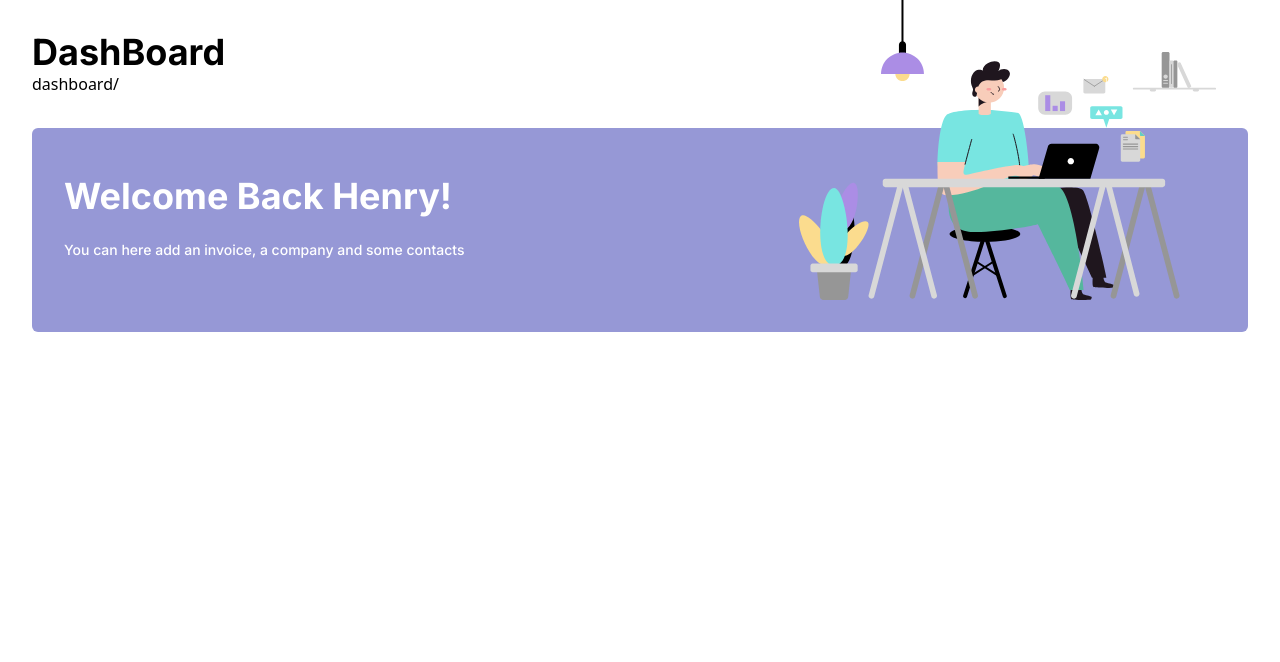
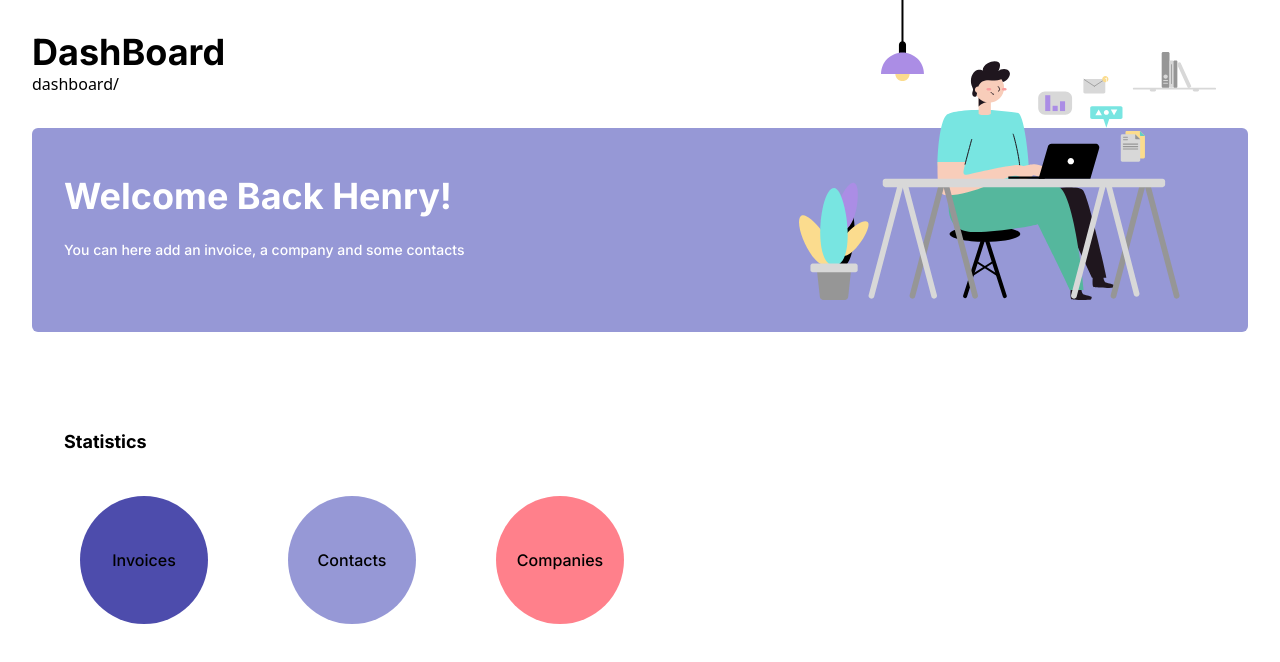
Before and after one commit to Taweria/Cogip_Project, a React (Vite) app in the folder cogip/: page /dashboard in a window 1280 px wide. Shown: the top 662 px of the page. Built offline with nearby package versions, Linux system fonts and the light colour scheme; no server answers.

Commit message:
Statistics

```diff
--- a/cogip/src/App.jsx
+++ b/cogip/src/App.jsx
@@ -18,6 +18,7 @@ import {getInvoices} from "./api/getInvoices.js";
 import {data} from "autoprefixer";
 import login_modal from "./components/login_modal.jsx";
 import HeaderDashBoard from "./layouts/header-dashboard.jsx";
+import Statistics from "./components/statistics.jsx";
 
 
 const router = createBrowserRouter([
@@ -99,6 +100,7 @@ const router = createBrowserRouter([
         element: (
             <>
                 <HeaderDashBoard/>
+                <Statistics/>
             </>
         ),
     },
--- /dev/null
+++ b/cogip/src/components/statistics.jsx
@@ -0,0 +1,54 @@
+import React from 'react';
+import {getContacts} from "../api/contacts.js";
+import {getInvoices} from "../api/getInvoices.js";
+import {getCompanies} from "../api/companies.js";
+import {useState, useEffect} from "react";
+
+const Statistics = () => {
+    const [contacts, setContacts] = useState([]);
+    const [invoices, setInvoices] = useState([]);
+    const [companies, setCompanies] = useState([]);
+
+    useEffect(() => {
+    getContacts()
+    .then((contacts) =>  setContacts(contacts.data.length))
+    .catch((error) => console.error('Error fetching contacts:', error.message));
+    }, []);
+
+     useEffect(() => {
+    getInvoices()
+    .then((invoices) =>  setInvoices(invoices.data.length))
+    .catch((error) => console.error('Error fetching invoices:', error.message));
+    }, []);
+
+     useEffect(() => {
+    getCompanies()
+    .then((companies) =>  setCompanies(companies.data.length))
+    .catch((error) => console.error('Error fetching companies:', error.message));
+    }, []);
+
+
+
+
+    return (
+        <div className="w-12/12 md:w-6/12 mx-8 py-8 rounded-md font-inter">
+            <h2 className="font-bold text-lg mx-8"> Statistics </h2>
+            <div className="flex flex-col justify-center items-center md:flex-row">
+               <div className="bg-violet rounded-full flex flex-col justify-center items-center w-32 h-32 p-8 m-2 md:m-10">
+                    <span> {invoices} </span>
+                    <span> Invoices </span>
+                </div>
+               <div className="bg-lavande rounded-full flex flex-col justify-center items-center w-32 h-32 p-8 m-2 md:m-10">
+                    <span> {contacts} </span>
+                    <span> Contacts </span>
+                </div>
+               <div className="bg-pink rounded-full flex flex-col justify-center items-center w-32 h-32 p-8 m-2 md:m-10">
+                    <span> {companies} </span>
+                    <span> Companies </span>
+                </div>
+          </div>
+        </div>
+    )
+}
+
+export default Statistics;
--- a/cogip/tailwind.config.js
+++ b/cogip/tailwind.config.js
@@ -15,7 +15,10 @@ export default {
         extend: {
             colors: {
                 'yellow': '#F9DE4E',
-                'lavande': '#9698D6'
+                'lavande': '#9698D6',
+                'bg-dashboard': '#f5f5fb',
+                'violet': '#4d4cac',
+                'pink': '#ff808b'
             },
             backgroundImage: {
                 'rect-17': "url('/src/assets/rect-17.svg')",
```
